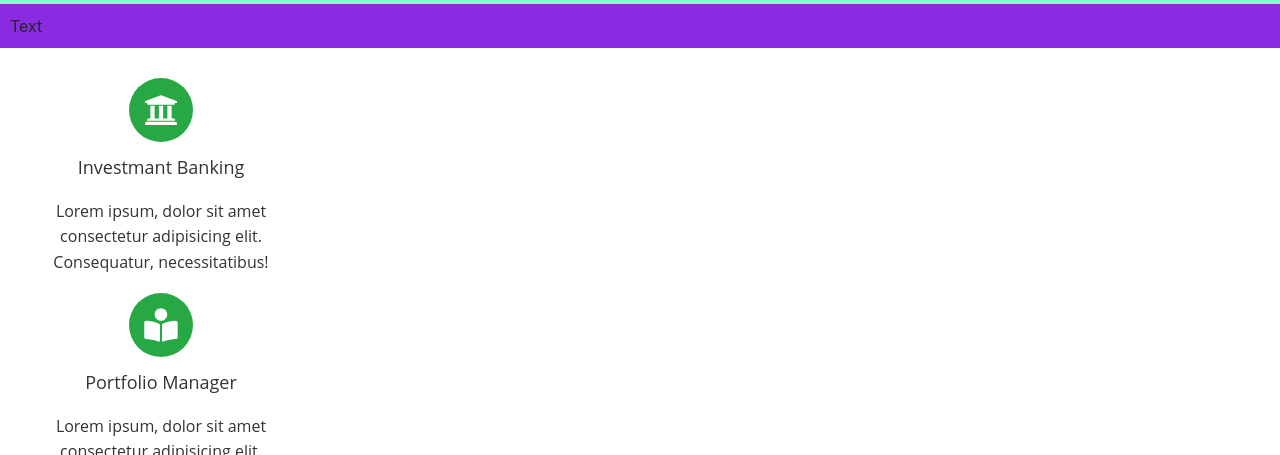
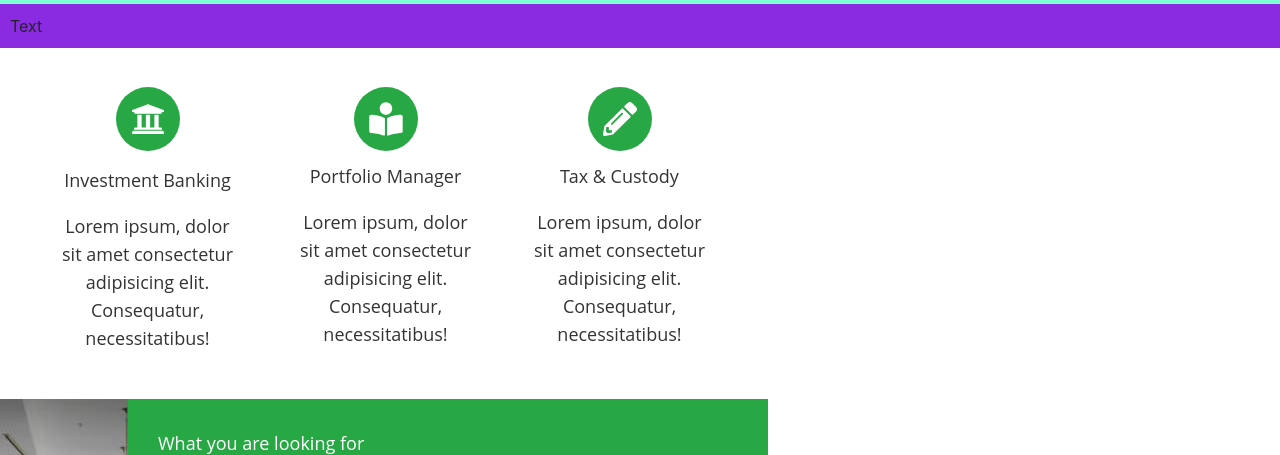
Before and after one commit to Duard4/practice, a website: page src/index.html in a window 1280 px wide. Shown: the part 68-523 px from the top of the page. Drawn offline with nearby package versions, Linux system fonts and the light colour scheme; files that its build step writes are made by us from their sources.

Commit message:
Section About/ Denis

```diff
--- a/src/css/about.css
+++ b/src/css/about.css
@@ -3,10 +3,8 @@
   font-size: 16px;
   line-height: 24px;
   font-weight: 400;
-
   color: #242424;
   background-color: rgba(255, 255, 255, 0.87);
-
   font-synthesis: none;
   text-rendering: optimizeLegibility;
   -webkit-font-smoothing: antialiased;
@@ -15,14 +13,7 @@
 }
 
 .body {
-  /* width: 320px; */
   margin: 0px;
-}
-
-.section-about {
-  background-color: #FFFFFF;
-  width: 320px;
-  height: 684px;
 }
 
 .visually-hidden {
@@ -39,20 +30,41 @@
 
 /* < !---------MOBILE-----------> */
 
-.container {
+.section-about {
+  background-color: #FFFFFF;
   padding-top: 30px;
   padding-bottom: 31px;
   padding-left: 51px;
   padding-right: 49px;
 }
 
-.icon-university {
+.container {
+  max-width: 220px;
+}
+
+.about-inner {
+  list-style-type: none;
+  margin: 0;
+  padding: 0;
+}
+
+.about-list {
+  margin-bottom: 17px;
+}
+
+.about-list:last-child {
+  margin-bottom: 0px;
+}
+
+.icon-university,
+.icon-book,
+.icon-pencil {
   display: flex;
   justify-content: center;
   margin-bottom: 11px;
 }
 
-.icon-book {
+.icon-icon {
   border-radius: 50%;
   width: 64px;
   height: 64px;
@@ -62,14 +74,13 @@
   justify-content: center;
 }
 
-.icon-icon {
-  fill: #FFFFFF;
-}
 
-.text-title {
+.text-title-banking,
+.text-title-manager,
+.text-title-tax {
   font-family: "Open Sans", sans-serif;
+  font-size: 18px;
   font-weight: 400;
-  font-size: 18px;
   line-height: 166%;
   text-align: center;
   color: #333;
@@ -77,28 +88,15 @@
   margin-top: 0px;
 }
 
-.container-paragraph {
-  display: flex;
-  justify-content: center;
-  width: 220px;
-  height: 77px;
-  margin-bottom: 17px;
-}
-
-.text-description {
+.text-banking,
+.text-manager,
+.text-tax {
   margin-top: 0px;
   margin-bottom: 0px;
   font-family: "Open Sans", sans-serif;
-  font-weight: 400;
-  font-size: 16px;
   line-height: 160%;
   text-align: center;
   color: #333;
-
-}
-
-.container-paragraph:last-child {
-  margin-bottom: 0px;
 }
 
 /* --------SECTION ABOUT (solutions)-------- */
@@ -138,11 +136,10 @@ screen and (min-resolution: 192dpi) {
     sans-serif;
   margin: 0px;
   margin-bottom: 5px;
-  font-weight: 400;
   font-size: 18px;
   line-height: 166%;
   color: #fff;
-  max-width: 215px;
+  width: 215px;
 }
 
 .text-title-people {
@@ -164,12 +161,9 @@ screen and (min-resolution: 192dpi) {
   margin: 0px;
   font-family: "Open Sans",
     sans-serif;
-  font-weight: 400;
-  font-size: 16px;
   line-height: 160%;
   color: #fff;
   margin-bottom: 14px;
-
 }
 
 .container-btn {
@@ -179,8 +173,6 @@ screen and (min-resolution: 192dpi) {
 
 .review-btn {
   font-family: "Open Sans", sans-serif;
-  font-weight: 400;
-  font-size: 16px;
   line-height: 160%;
   color: #fff;
   background: #28a745;
@@ -189,6 +181,132 @@ screen and (min-resolution: 192dpi) {
   width: 158px;
   height: 47px;
   cursor: pointer;
+  transition: background-color 250ms cubic-bezier(0.4, 0, 0.2, 1);
+}
 
+.review-btn:hover {
+  background: #32ca55;
+}
 
+.review-btn:focus {
+  background: #28a745;
 }
+
+/* -------планшет------ */
+@media screen and (min-width: 768px) {
+  .container {
+    max-width: 768px;
+  }
+
+  .about-inner {
+    display: flex;
+  }
+
+  .section-about {
+    padding-top: 39px;
+    padding-bottom: 47px;
+    padding-left: 55px;
+    padding-right: 56px;
+  }
+
+  .icon-university {
+    margin-bottom: 15px;
+  }
+
+  .text-title {}
+
+  .about-list {
+    margin-bottom: 0px;
+  }
+
+  .text-banking,
+  .text-manager,
+  .text-tax {
+    width: 185px;
+    font-size: 20px;
+  }
+
+  .text-banking {
+    margin-right: 53px;
+    font-size: 18px;
+    line-height: 156%;
+  }
+
+  .text-manager {
+    margin-right: 49px;
+    font-size: 18px;
+    line-height: 156%;
+  }
+
+  .text-tax {
+    font-size: 18px;
+    line-height: 156%;
+  }
+
+  .text-title-banking {
+    margin-right: 53px;
+  }
+
+  .text-title-manager {
+    margin-right: 49px;
+  }
+
+  .icon-university {
+    margin-right: 53px;
+  }
+
+  .icon-book {
+    margin-right: 49px;
+  }
+
+  /* < !-- ------------SECTION ABOUT (solutions)----------- --> */
+  .section-solutions {
+    width: 768px;
+    display: flex;
+  }
+
+  .solutions-image {
+    display: flex;
+    background-image: url(../img/img-people-tab.jpg);
+    height: 564px;
+    width: 384px;
+  }
+
+  @media screen and (-webkit-min-device-pixel-ratio: 2),
+  screen and (min-resolution: 2dppx),
+  screen and (min-resolution: 192dpi) {
+    .solutions-image {
+      background-image: url(../img/img-people-tab2x.jpg);
+
+    }
+
+    .solutions-text {
+      padding-right: 39px;
+    }
+
+    .intro-text-title {
+      width: 316px;
+      height: 226px;
+    }
+
+    .text-title-people {
+      margin-bottom: 25px;
+    }
+
+    .intro-text-title {
+      width: 315px;
+      margin-bottom: 25px;
+      font-size: 18px;
+      line-height: 156%;
+    }
+
+    .intro-text {
+      width: 237px;
+      font-size: 20px;
+      line-height: 165%;
+    }
+
+    .review-btn {
+      font-size: 18px;
+      line-height: 156%;
+    }
--- a/src/partials/about.html
+++ b/src/partials/about.html
@@ -1,4 +1,3 @@
-<!---------MOBILE----------->
 <!DOCTYPE html>
 <html lang="en">
   <head>
@@ -9,12 +8,15 @@
     <link rel="stylesheet" href="../css/about.css" />
   </head>
   <body class="body">
+    <!---------MOBILE----------->
     <!-- ---------SECTION ABOUT--------- -->
     <section class="section-about">
       <div class="container">
         <h2 class="visually-hidden">About</h2>
+        <ul class="about-inner">
+          <li class="about-list">
             <div class="icon-university">
-          <a href="" class="icon-book">
+              <a href="#" class="icon-icon">
                 <svg
                   width="34"
                   height="34"
@@ -29,15 +31,15 @@
                 </svg>
               </a>
             </div>
-        <h3 class="text-title">Investmant Banking</h3>
-        <div class="container-paragraph">
-          <p class="text-description">
+            <h3 class="text-title-banking">Investment Banking</h3>
+            <p class="text-banking">
               Lorem ipsum, dolor sit amet consectetur adipisicing elit.
               Consequatur, necessitatibus!
             </p>
-        </div>
-        <div class="icon-university">
-          <a href="" class="icon-book">
+          </li>
+          <li class="about-list">
+            <div class="icon-book">
+              <a href="#" class="icon-icon">
                 <svg
                   width="34"
                   height="34"
@@ -52,15 +54,15 @@
                 </svg>
               </a>
             </div>
-        <h3 class="text-title">Portfolio Manager</h3>
-        <div class="container-paragraph">
-          <p class="text-description">
+            <h3 class="text-title-manager">Portfolio Manager</h3>
+            <p class="text-manager">
               Lorem ipsum, dolor sit amet consectetur adipisicing elit.
               Consequatur, necessitatibus!
             </p>
-        </div>
-        <div class="icon-university">
-          <a href="" class="icon-book">
+          </li>
+          <li class="about-list">
+            <div class="icon-pencil">
+              <a href="#" class="icon-icon">
                 <svg
                   width="34"
                   height="34"
@@ -75,13 +77,13 @@
                 </svg>
               </a>
             </div>
-        <h3 class="text-title">Tax & Custudio</h3>
-        <div class="container-paragraph">
-          <p class="text-description">
+            <h3 class="text-title-tax">Tax & Custody</h3>
+            <p class="text-tax">
               Lorem ipsum, dolor sit amet consectetur adipisicing elit.
               Consequatur, necessitatibus!
             </p>
-        </div>
+          </li>
+        </ul>
       </div>
     </section>
     <!-- ------------SECTION  ABOUT (solutions)-----------  -->
```
Also changed, not shown: src/img/img-people-tab.jpg (added), src/img/img-people-tab2x.jpg (added). Lines whose indentation alone changed are shown as unchanged.
